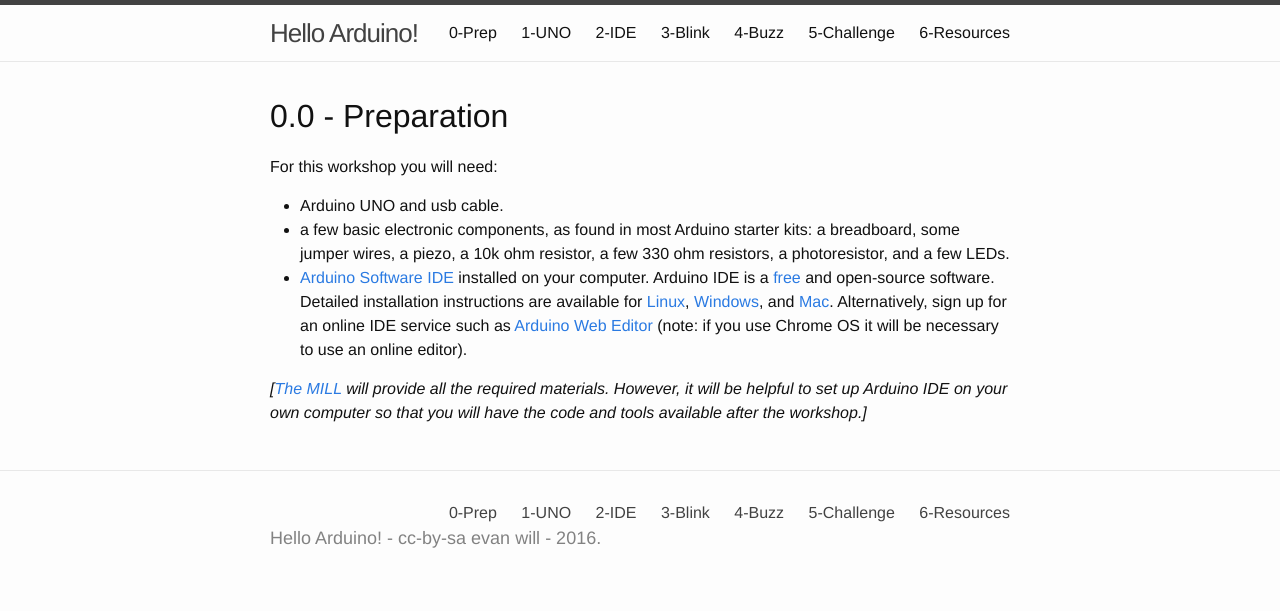
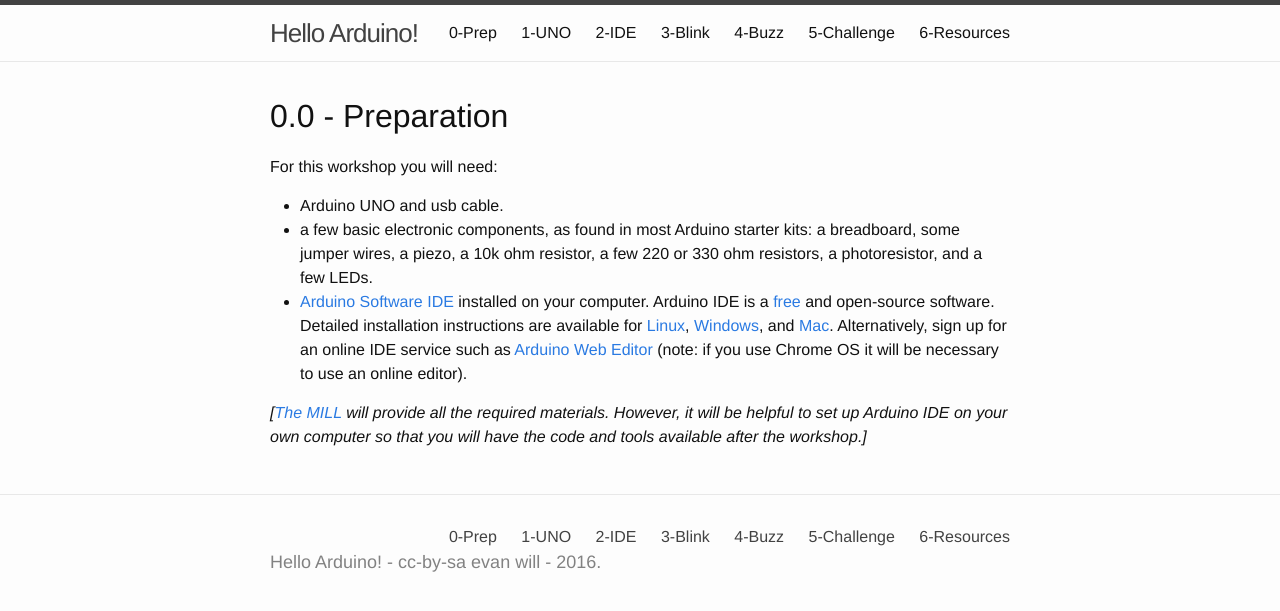
Before and after one commit to uidaholib/hello-arduino, a Jekyll site: the page built from 0prep.md, in a window 1280 px wide. Shown: the top 611 px of the page. Built offline with Jekyll 4.4.1, drawn with Linux system fonts in a browser that asks for light colours.

```diff
--- a/0prep.md
+++ b/0prep.md
@@ -8,7 +8,7 @@ title: 0-Prep
 For this workshop you will need:
 
 - Arduino UNO and usb cable.
-- a few basic electronic components, as found in most Arduino starter kits: a breadboard, some jumper wires, a piezo, a 10k ohm resistor, a few 330 ohm resistors, a photoresistor, and a few LEDs.
+- a few basic electronic components, as found in most Arduino starter kits: a breadboard, some jumper wires, a piezo, a 10k ohm resistor, a few 220 or 330 ohm resistors, a photoresistor, and a few LEDs.
 - [Arduino Software IDE](https://www.arduino.cc/en/Main/Software) installed on your computer. Arduino IDE is a [free](https://www.gnu.org/philosophy/free-sw.en.html) and open-source software. Detailed installation instructions are available for [Linux](https://www.arduino.cc/en/Guide/Linux), [Windows](https://www.arduino.cc/en/Guide/Windows), and [Mac](https://www.arduino.cc/en/Guide/MacOSX). Alternatively, sign up for an online IDE service such as [Arduino Web Editor](https://create.arduino.cc/editor) (note: if you use Chrome OS it will be necessary to use an online editor).
 
 *[[The MILL](http://mill.lib.uidaho.edu/) will provide all the required materials. However, it will be helpful to set up Arduino IDE on your own computer so that you will have the code and tools available after the workshop.]*
--- a/_includes/footer.html
+++ b/_includes/footer.html
@@ -9,6 +9,6 @@
         {% endfor %}
     </div>
     </div>
-      <h2 class="footer-heading"><a href="{{ "/" | prepend: site.github.url }}">{{ site.title | escape }}</a> - cc-by-sa <a href="https://github.com/evanwill">evan will</a> - 2016.</h2>
+      <h2 class="footer-heading"><a href="{{ "/" | prepend: site.github.url }}">{{ site.title | escape }}</a> - <a href="https://creativecommons.org/licenses/by-sa/4.0/">cc-by-sa</a> <a href="https://github.com/evanwill">evan will</a> - 2016.</h2>
   </div>
 </footer>
--- a/_includes/head.html
+++ b/_includes/head.html
@@ -5,6 +5,8 @@
 
   <title>{% if page.title %}{{ page.title | escape }}{% else %}{{ site.title | escape }}{% endif %}</title>
   <meta name="description" content="{{ page.excerpt | default: site.description | strip_html | normalize_whitespace | truncate: 160 | escape }}">
+  <meta name="keywords" content="Arduino, code, workshop">
+  <meta name="author" content="Evan Will, University of Idaho Library">
 
   <link rel="stylesheet" href="{{ "/css/main.css" | prepend: site.github.url }}">
 </head>
```
Also changed, not shown: 3first_circuit.md (+3 -3 lines), index.md (+1 -1 lines).
